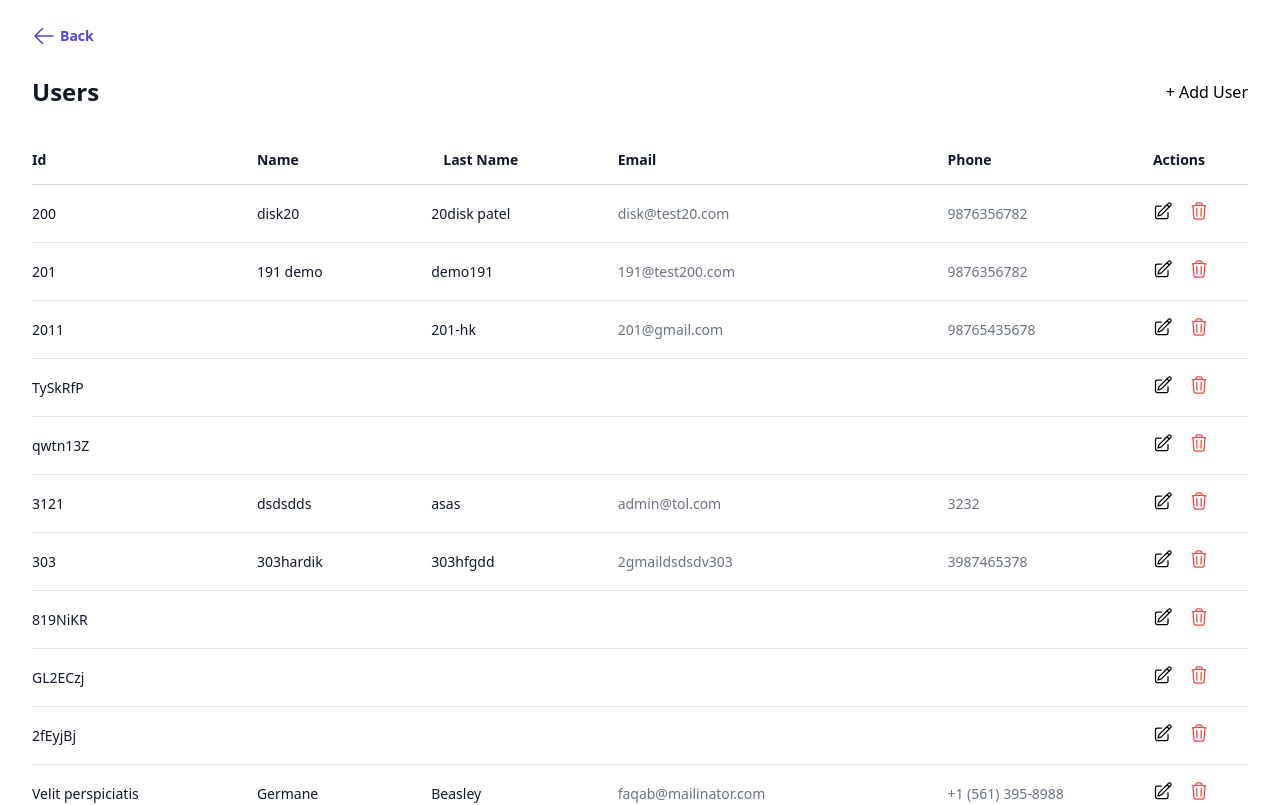
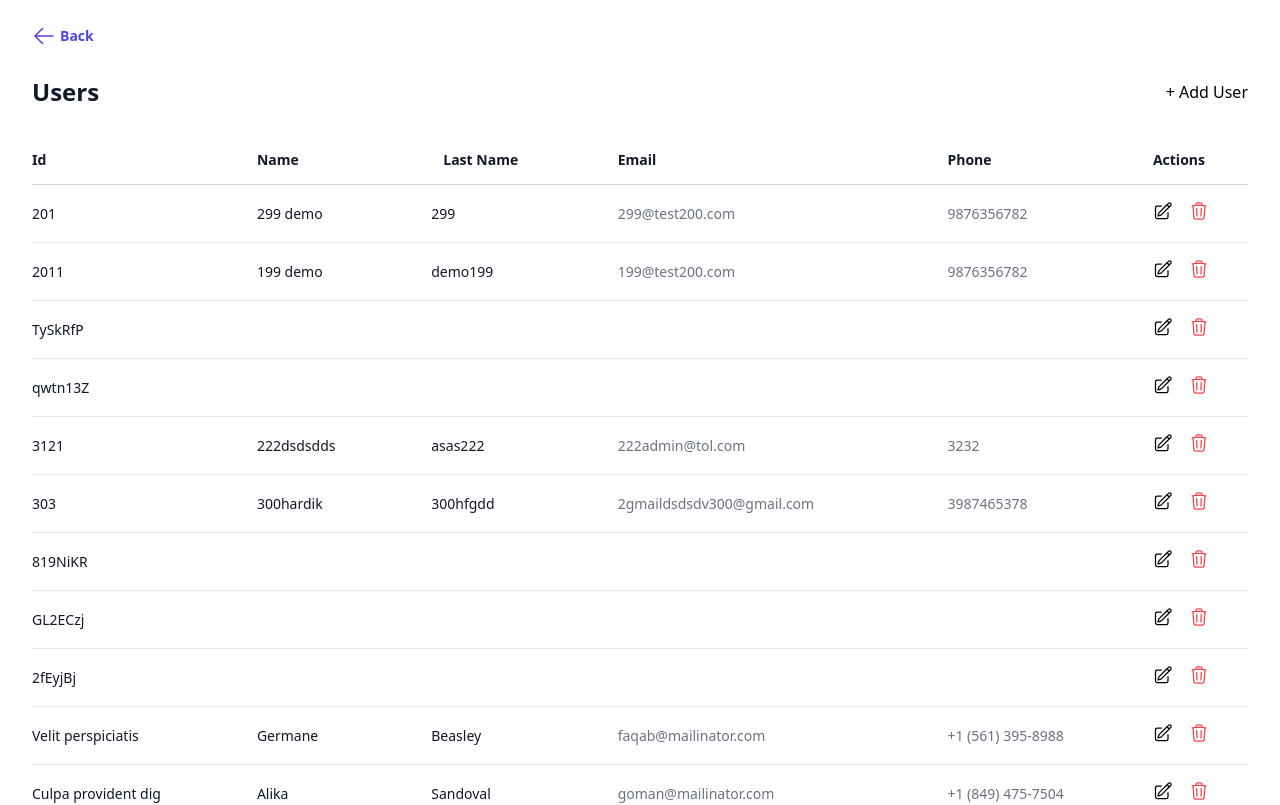
Before and after one commit to hardik-rl/react-ts-app, a React (Create React App) app: page /users in a window 1280 px wide. Shown: the top 805 px of the page. Built offline with nearby package versions, Linux system fonts and the light colour scheme; data requests are answered from the project's data file.

Commit message:
edit api issue fix

```diff
--- a/db.json
+++ b/db.json
@@ -1,24 +1,18 @@
 {
   "users": [
     {
-      "id": "200",
-      "email": "disk@test20.com",
+      "id": "201",
+      "email": "299@test200.com",
       "phone": "9876356782",
-      "firstname": "disk20",
-      "lastname": "20disk patel"
-    },
-    {
-      "id": "201",
-      "email": "191@test200.com",
-      "phone": "9876356782",
-      "firstname": "191 demo",
-      "lastname": "demo191"
+      "firstname": "299 demo",
+      "lastname": "299"
     },
     {
       "id": "2011",
-      "lastname": "201-hk",
-      "email": "201@gmail.com",
-      "phone": "98765435678"
+      "email": "199@test200.com",
+      "phone": "9876356782",
+      "firstname": "199 demo",
+      "lastname": "demo199"
     },
     {
       "id": "TySkRfP"
@@ -28,16 +22,16 @@
     },
     {
       "id": "3121",
-      "firstname": "dsdsdds",
-      "lastname": "asas",
-      "email": "admin@tol.com",
+      "firstname": "222dsdsdds",
+      "lastname": "asas222",
+      "email": "222admin@tol.com",
       "phone": "3232"
     },
     {
       "id": "303",
-      "firstname": "303hardik",
-      "lastname": "303hfgdd",
-      "email": "2gmaildsdsdv303",
+      "firstname": "300hardik",
+      "lastname": "300hfgdd",
+      "email": "2gmaildsdsdv300@gmail.com",
       "phone": "3987465378"
     },
     {
@@ -369,8 +363,8 @@
       "id": "199",
       "email": "199@test200.com",
       "phone": "9876356782",
-      "firstname": "199",
-      "lastname": "199"
+      "firstname": "199 demo",
+      "lastname": "demo199"
     },
     {
       "id": "Animi ea tempore d",
@@ -385,6 +379,13 @@
       "lastname": "Wilder",
       "email": "nohigag@mailinator.com",
       "phone": "+1 (887) 572-3425"
+    },
+    {
+      "id": "Aliquid saepe ducimu",
+      "firstname": "Mechelle",
+      "lastname": "Kim",
+      "email": "rafamoq@mailinator.com",
+      "phone": "+1 (869) 803-4983"
     }
   ]
 }
--- a/src/css/app.css
+++ b/src/css/app.css
@@ -11,3 +11,7 @@
 .btn-danger {
   @apply hover:bg-red-500 !bg-red-600 text-white;
 }
+
+input:disabled {
+  @apply opacity-60;
+}
--- a/src/module/users/components/CommonModal.tsx
+++ b/src/module/users/components/CommonModal.tsx
@@ -43,7 +43,6 @@ const CommonModal = ({ isOpen, onClose, selectedUser }: CommonModalProps) => {
   const handleSubmit = (values: AddUserFormProps) => {
     mutation.mutate(values);
   };
-
   return (
     <div>
       {isOpen && (
@@ -62,6 +61,7 @@ const CommonModal = ({ isOpen, onClose, selectedUser }: CommonModalProps) => {
                     name="id"
                     placeholder="Enter Your Id"
                     as={FormControl}
+                    disabled={selectedUser !== null ? true : false}
                   />
                   <ErrorMessage
                     name="id"
--- a/src/shared/components/FormControl.tsx
+++ b/src/shared/components/FormControl.tsx
@@ -5,10 +5,12 @@ const FormControl = ({
   name,
   value,
   onChange,
+  disabled,
 }: React.InputHTMLAttributes<HTMLInputElement>) => {
   return (
     <div>
       <input
+        disabled={disabled}
         type="text"
         name={name}
         value={value}
```
